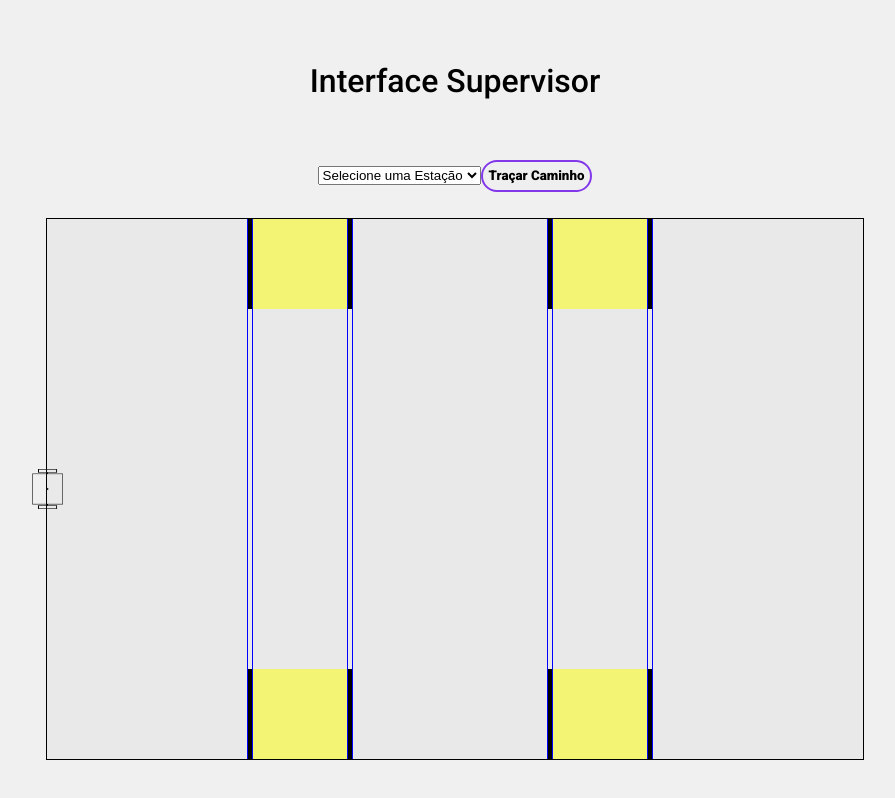
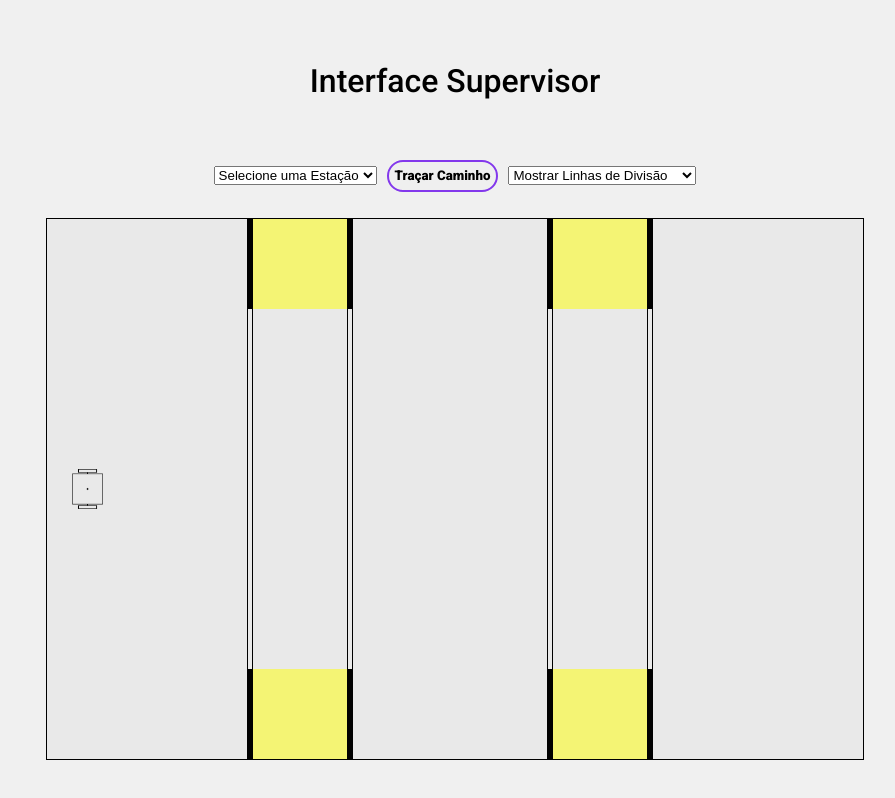
Before and after one commit to ozenilsoncruz/robotinic---pbl1, a React (Vite) app in the folder supervisor/View/: page / in a window 1280 px wide. Shown: the whole page, without its empty margins (185-1080 px from the left). Built offline with nearby package versions, Linux system fonts and the light colour scheme.

Commit message:
adicionando mapa criado

```diff
--- a/supervisor/View/src/components/Map/Map.tsx
+++ b/supervisor/View/src/components/Map/Map.tsx
@@ -1,5 +1,13 @@
-import { useEffect, useState, useCallback, useRef } from "react";
-import { Container, MapContainer, Obstacle, Robot, PathLine, PathSVG } from "./styles";
+// Map.tsx
+import React, { useEffect, useState, useCallback, useRef } from "react";
+import {
+  Container,
+  MapContainer,
+  Obstacle,
+  Robot,
+  PathLine,
+  PathSVG,
+} from "./styles";
 import Button from "../Button";
 
 // Tipos para obstáculos, estações e células
@@ -49,7 +57,7 @@ function Map() {
 
   // Estado da posição do robô
   const [robotPosition, setRobotPosition] = useState({
-    x: 0,
+    x: 40, // Inicialmente centralizado no mapa
     y: mapLimits.height / 2,
   });
 
@@ -130,6 +138,9 @@ function Map() {
   // Estado para células e caminho
   const [cells, setCells] = useState<CellType[]>([]);
   const [path, setPath] = useState<{ x: number; y: number }[]>([]);
+
+  // Estado para controle das linhas de divisão verticais
+  const [showDivisionLines, setShowDivisionLines] = useState<boolean>(true);
 
   // Função para adicionar novos obstáculos ao clicar no mapa
   function handleMapClick(event: React.MouseEvent<HTMLDivElement, MouseEvent>) {
@@ -393,14 +404,19 @@ function Map() {
   }, [divisionLines, obstacles, mapLimits.width, mapLimits.height]);
 
   // Função para encontrar a célula que contém um ponto
-  function findCellContainingPoint(point: { x: number; y: number }, cells: CellType[]): CellType | null {
-    return cells.find(
+  function findCellContainingPoint(
+    point: { x: number; y: number },
+    cells: CellType[]
+  ): CellType | null {
+    return (
+      cells.find(
         (cell) =>
           point.x >= cell.x &&
           point.x <= cell.x + cell.width &&
           point.y >= cell.y &&
           point.y <= cell.y + cell.height
-    ) || null;
+      ) || null
+    );
   }
 
   // Função heurística (distância Euclidiana)
@@ -450,11 +466,17 @@ function aStar(
         // Reconstituir o caminho
         const path: CellType[] = [];
         let currentId = current.cellId;
+
         while (currentId !== null && cameFrom.hasOwnProperty(currentId)) {
           const cell = cells.find((c) => c.id === currentId);
           if (cell) path.push(cell);
           currentId = cameFrom[currentId];
         }
+
+        // Adicionar a célula inicial
+        const startPathCell = cells.find((c) => c.id === startCell.id);
+        if (startPathCell) path.push(startPathCell);
+
         path.reverse();
         return path;
       }
@@ -469,7 +491,10 @@ function aStar(
         const neighborCell = cells.find((c) => c.id === neighborId)!;
         const tentativeG = current.g + distance(currentCell, neighborCell);
 
-      if (!gScores.hasOwnProperty(neighborId) || tentativeG < gScores[neighborId]) {
+        if (
+          !gScores.hasOwnProperty(neighborId) ||
+          tentativeG < gScores[neighborId]
+        ) {
           cameFrom[neighborId] = current.cellId;
           gScores[neighborId] = tentativeG;
           const h = heuristic(neighborCell, endCell);
@@ -534,18 +559,28 @@ function aStar(
       return;
     }
 
-    // Converter o caminho de células para uma lista de pontos (centros das células)
-    const pathPoints = foundPath.map((cell: any) => ({
+    // Converter o caminho de células para uma lista de pontos
+    // Incluir a posição exata do robô como o primeiro ponto
+    // Incluir o centro da estação como o último ponto
+    const pathPoints: { x: number; y: number }[] = [
+      { x: robotPosition.x, y: robotPosition.y },
+    ];
+
+    foundPath.forEach((cell) => {
+      pathPoints.push({
         x: cell.x + cell.width / 2,
         y: cell.y + cell.height / 2,
-    }));
+      });
+    });
+
+    pathPoints.push(stationCenter);
 
     setPath(pathPoints);
   };
 
   return (
     <Container>
-      <div style={{ marginBottom: "10px" }}>
+      <div style={{ marginBottom: "10px", display: "flex", gap: "10px", alignItems: "center" }}>
         <select value={selectedStation} onChange={handleSelectStation}>
           <option value="">Selecione uma Estação</option>
           {stations.map((st, i) => (
@@ -555,6 +590,15 @@ function aStar(
           ))}
         </select>
         <Button onClick={handleTracePath}>Traçar Caminho</Button>
+
+        {/* Select para controlar a visibilidade das linhas de divisão verticais */}
+        <select
+          value={showDivisionLines ? "show" : "hide"}
+          onChange={(e) => setShowDivisionLines(e.target.value === "show")}
+        >
+          <option value="show">Mostrar Linhas de Divisão</option>
+          <option value="hide">Esconder Linhas de Divisão</option>
+        </select>
       </div>
 
       <MapContainer
@@ -597,7 +641,9 @@ function aStar(
           />
         ))}
 
-        {divisionLines.map((x, index) => (
+        {/* Renderizar linhas de divisão verticais condicionais */}
+        {showDivisionLines &&
+          divisionLines.map((x, index) => (
             <div
               key={index}
               style={{
@@ -606,16 +652,14 @@ function aStar(
                 top: "0",
                 width: "1px",
                 height: `${mapLimits.height}px`,
-              backgroundColor: "blue",
+                backgroundColor: "black",
               }}
             />
           ))}
 
         {path.length > 1 && (
           <PathSVG>
-            <PathLine
-              points={path.map((p) => `${p.x},${p.y}`).join(" ")}
-            />
+            <PathLine points={path.map((p) => `${p.x},${p.y}`).join(" ")} />
           </PathSVG>
         )}
         <Robot
@@ -627,6 +671,7 @@ function aStar(
             top: `${robotPosition.y}px`,
             cursor: isDragging ? "grabbing" : "grab",
             userSelect: "none",
+            zIndex: 2,
           }}
         />
       </MapContainer>
```
Lines whose indentation alone changed are shown as unchanged.
